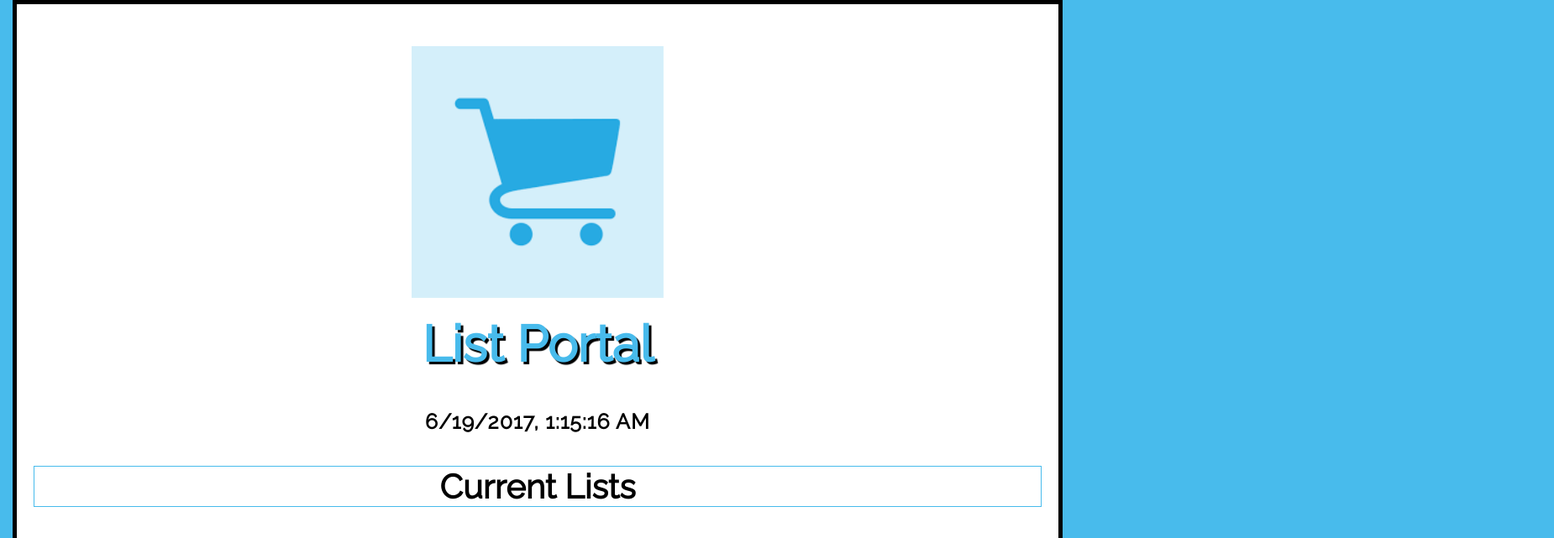
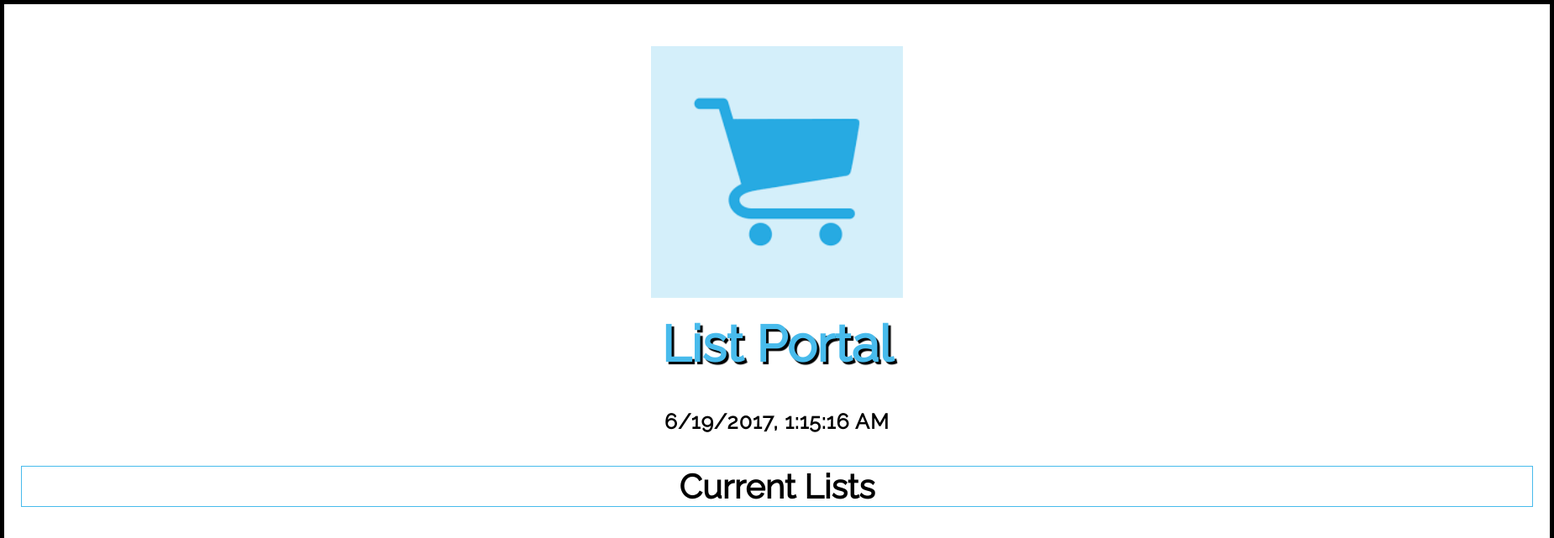
Before and after one commit to favaroj/shopping-list, a website: page index.html in a window 1280 px wide. Shown: the top 641 px of the page at 84% size, 1850 px wide, since content can reach past the window. Drawn offline with Linux system fonts and the light colour scheme; no server answers.

Commit message:
Fixed background width

```diff
--- a/css/app.css
+++ b/css/app.css
@@ -183,7 +183,7 @@ p {
 }
 
 body {
-	width: 1200px;
+	width: 1800px;
 	height: auto;
 	margin: 0 auto;
 	background-color: white;
```
